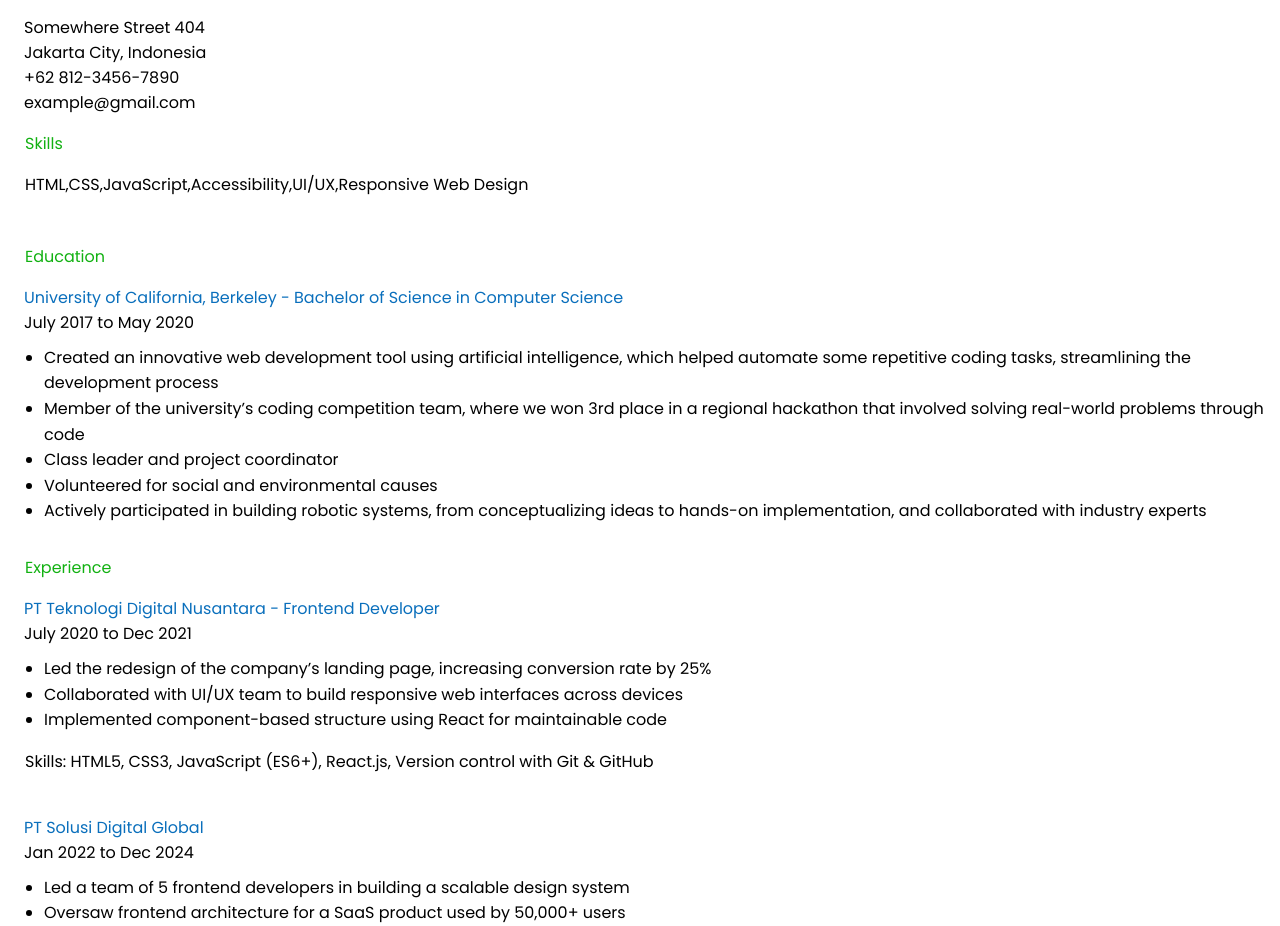
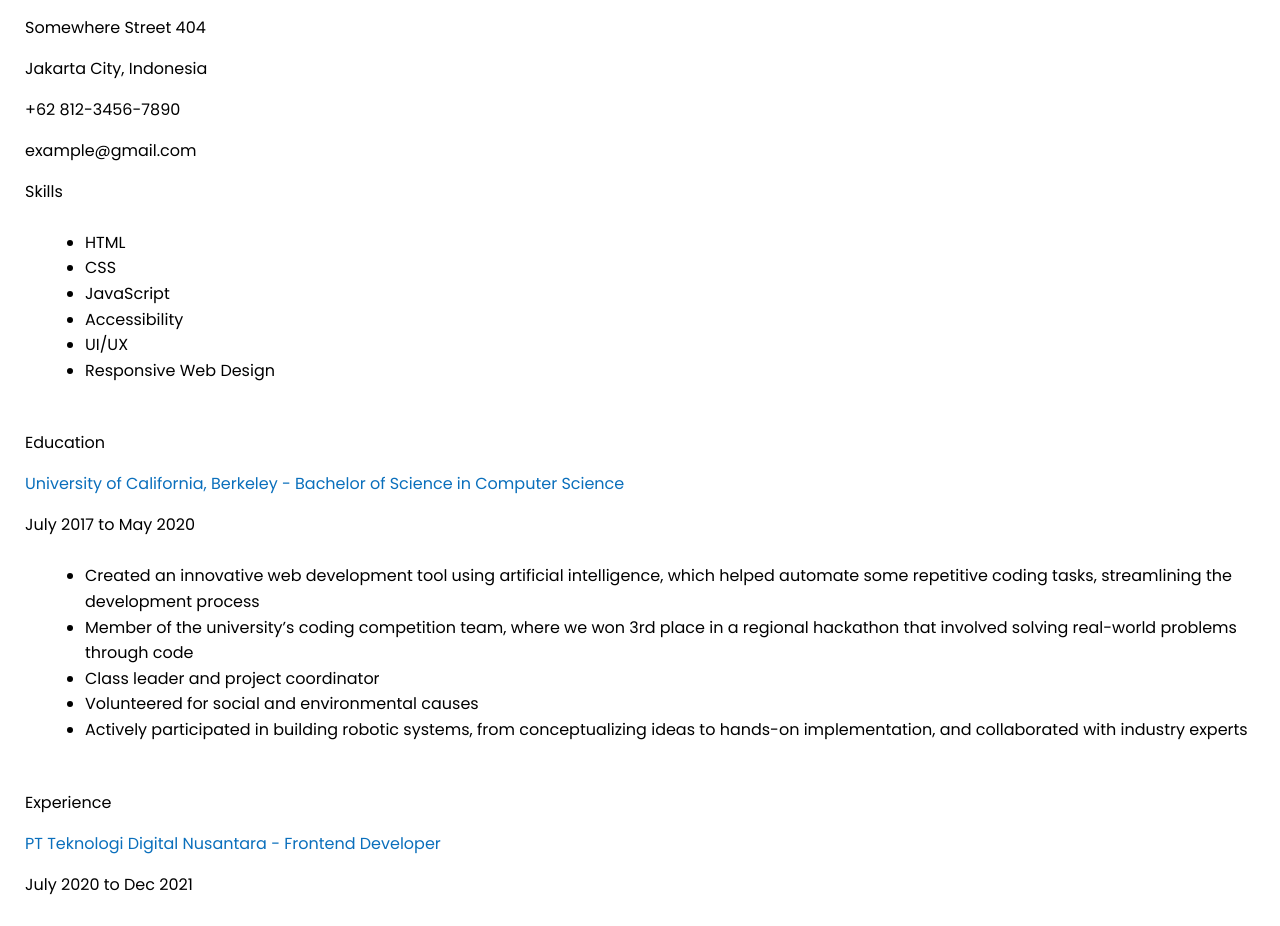
Before and after one commit to Fvrdhvn/single-page-cv, a plain HTML site: page Single Page CV/index.html in a window 1280 px wide. Shown: the part 140-1066 px from the top of the page. Drawn offline with Linux system fonts and the light colour scheme.

Commit message:
Update index.html
perubahan beberapa tag

```diff
--- a/Single Page CV/index.html
+++ b/Single Page CV/index.html
@@ -1,6 +1,7 @@
 <!DOCTYPE html>
 <html>
   <head>
+    <meta charset="UTF-8" />
     <meta name="viewport" content="width=device-width, initial-scale=1.0" />
     <meta
       name="description"
@@ -11,7 +12,7 @@
       content="HTML, projects, web development, code learning"
     />
     <meta name="author" content="Farr" />
-    <title>Single Page CV</title>
+    <title>Farr - Web Developer | Single Page CV</title>
     <link rel="icon" href="favicon.ico" type="image/x-icon" />
     <link rel="stylesheet" href="style.css" />
     <link
@@ -36,25 +37,32 @@
       <div class="identity">
         <h1>Kabuki Nao</h1>
         <p id="position">Full Stack Developer</p>
-        <p id="ident-info">Somewhere Street 404</p>
-        <p id="ident-info">Jakarta City, Indonesia</p>
-        <p id="ident-info">+62 812-3456-7890</p>
-        <p id="ident-info">example@gmail.com</p>
+        <p class="ident-info">Somewhere Street 404</p>
+        <p class="ident-info">Jakarta City, Indonesia</p>
+        <p class="ident-info">+62 812-3456-7890</p>
+        <p class="ident-info">example@gmail.com</p>
       </div>
 
       <div class="my-skills">
-        <p id="head">Skills</p>
-        <p>HTML,CSS,JavaScript,Accessibility,UI/UX,Responsive Web Design</p>
+        <p class="heading">Skills</p>
+        <ul class="skills-info">
+          <li>HTML</li>
+          <li>CSS</li>
+          <li>JavaScript</li>
+          <li>Accessibility</li>
+          <li>UI/UX</li>
+          <li>Responsive Web Design</li>
+        </ul>
       </div>
 
       <div class="my-education">
-        <p id="head">Education</p>
-        <p class="main-place" id="edu-info">
+        <p class="heading">Education</p>
+        <p class="main-place edu-info">
           University of California, Berkeley - Bachelor of Science in Computer
           Science
         </p>
-        <p id="edu-info">July 2017 to May 2020</p>
-        <ul id="edu-info">
+        <p class="edu-info">July 2017 to May 2020</p>
+        <ul class="edu-info">
           <li>
             Created an innovative web development tool using artificial
             intelligence, which helped automate some repetitive coding tasks,
@@ -76,12 +84,12 @@
       </div>
 
       <div class="my-exp">
-        <p id="head">Experience</p>
-        <p class="main-place" id="exp-info">
+        <p class="heading">Experience</p>
+        <p class="main-place exp-info">
           PT Teknologi Digital Nusantara - Frontend Developer
         </p>
-        <p id="exp-info">July 2020 to Dec 2021</p>
-        <ul id="exp-info">
+        <p class="exp-info">July 2020 to Dec 2021</p>
+        <ul class="exp-info">
           <li>
             Led the redesign of the company’s landing page, increasing
             conversion rate by 25%
@@ -100,9 +108,9 @@
           Git & GitHub
         </p>
         <br />
-        <p class="main-place" id="exp-info">PT Solusi Digital Global</p>
-        <p id="exp-info">Jan 2022 to Dec 2024</p>
-        <ul id="exp-info">
+        <p class="main-place" class="exp-info">PT Solusi Digital Global</p>
+        <p class="exp-info">Jan 2022 to Dec 2024</p>
+        <ul class="exp-info">
           <li>
             Led a team of 5 frontend developers in building a scalable design
             system
@@ -123,15 +131,21 @@
       </div>
 
       <div class="contact">
-        <p id="head">Across the Internet</p>
+        <p class="heading">Across the Internet</p>
         <p>Connect with me:</p>
         <a
           href="https://www.linkedin.com/in/muhammad-zaid-fardhan-8558bb2a2/"
           target="_blank"
+          class="contact-link"
           >LinkedIn</a
         >
         |
-        <a href="https://github.com/Fvrdhvn" target="_blank">GitHub</a>
+        <a
+          href="https://github.com/Fvrdhvn"
+          target="_blank"
+          class="contact-link"
+          >GitHub</a
+        >
       </div>
     </div>
   </body>
```
